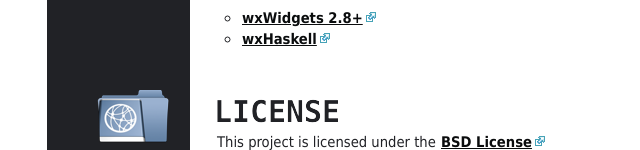
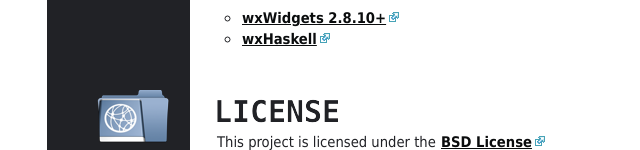
Before and after one commit to elbrujohalcon/hPage, a plain HTML site: page index.html in a window 1280 px wide. Shown: the part 802-952 px from the top of the page, 323-963 px from the left. Drawn offline with Linux system fonts and the light colour scheme.

Commit message:
wxWidgets version 2.8 -> 2.8.10

```diff
--- a/index.html
+++ b/index.html
@@ -91,7 +91,7 @@
 				<h2><img src="images/tit_dependencies.png" alt="Dependencies" /></h2>
 				<p>Before compiling λPage, you'll need to install:</p>
 				<ul>
-					<li><a href="http://wxwidgets.org/" class="external">wxWidgets 2.8+</a></li>
+					<li><a href="http://wxwidgets.org/" class="external">wxWidgets 2.8.10+</a></li>
 					<li><a href="http://wxhaskell.sourceforge.net/" class="external">wxHaskell</a></li>
 				</ul>
 			</div>
```
